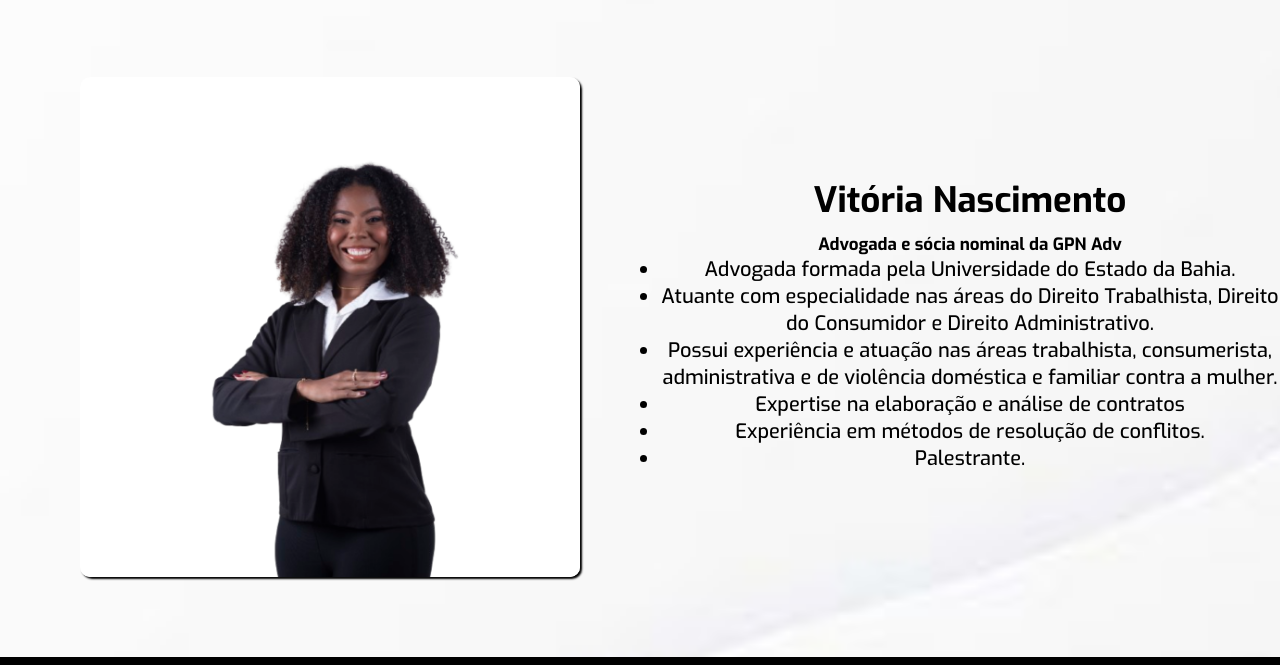
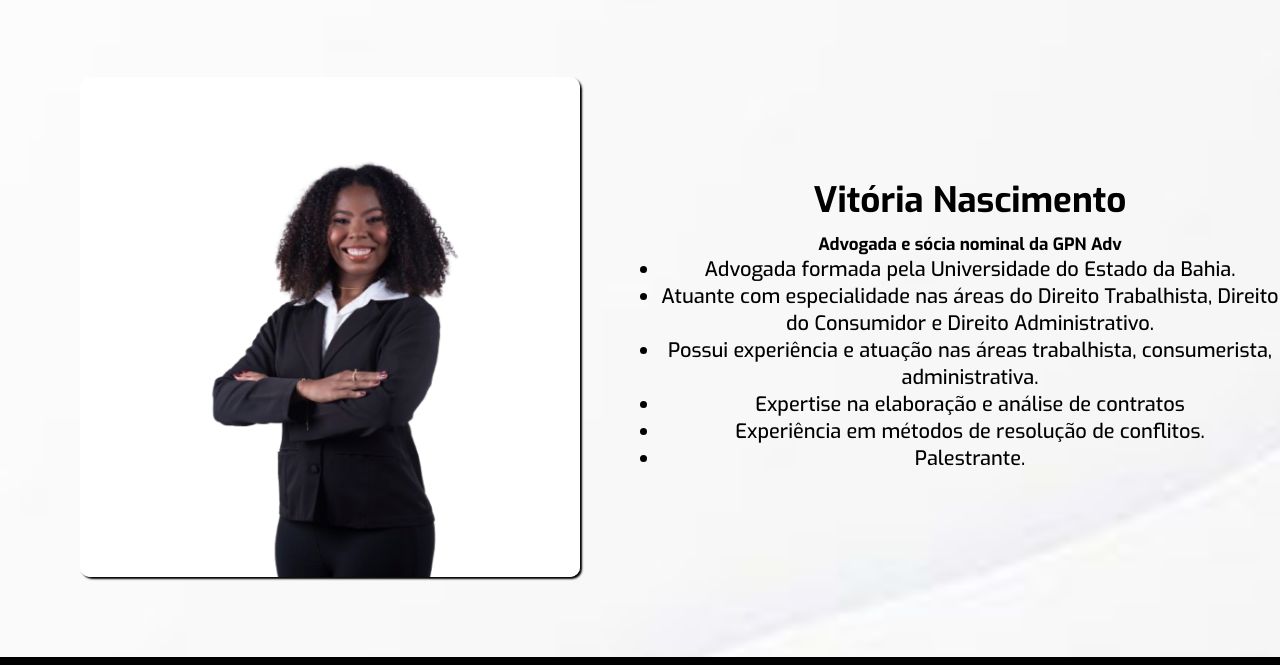
Before and after one commit to DevGustavoGantois/GPN-Adv-free-lance, a plain HTML site: page nosso-time.html in a window 1280 px wide. Shown: the part 1674-2339 px from the top of the page. Drawn offline with Linux system fonts and the light colour scheme.

Commit message:
Update nosso-time.html

```diff
--- a/nosso-time.html
+++ b/nosso-time.html
@@ -94,7 +94,7 @@
                         <li class="information">Atuante com especialidade nas áreas do Direito Trabalhista, Direito do
                             Consumidor e Direito Administrativo.</li>
                         <li class="information">Possui experiência e atuação nas áreas trabalhista, consumerista,
-                            administrativa e de violência doméstica e familiar contra a mulher.</li>
+                            administrativa.</li>
                         <li class="information">Expertise na elaboração e análise de contratos</li>
                         <li class="information">Experiência em métodos de resolução de conflitos.</li>
                         <li class="information">Palestrante.</li>
```
